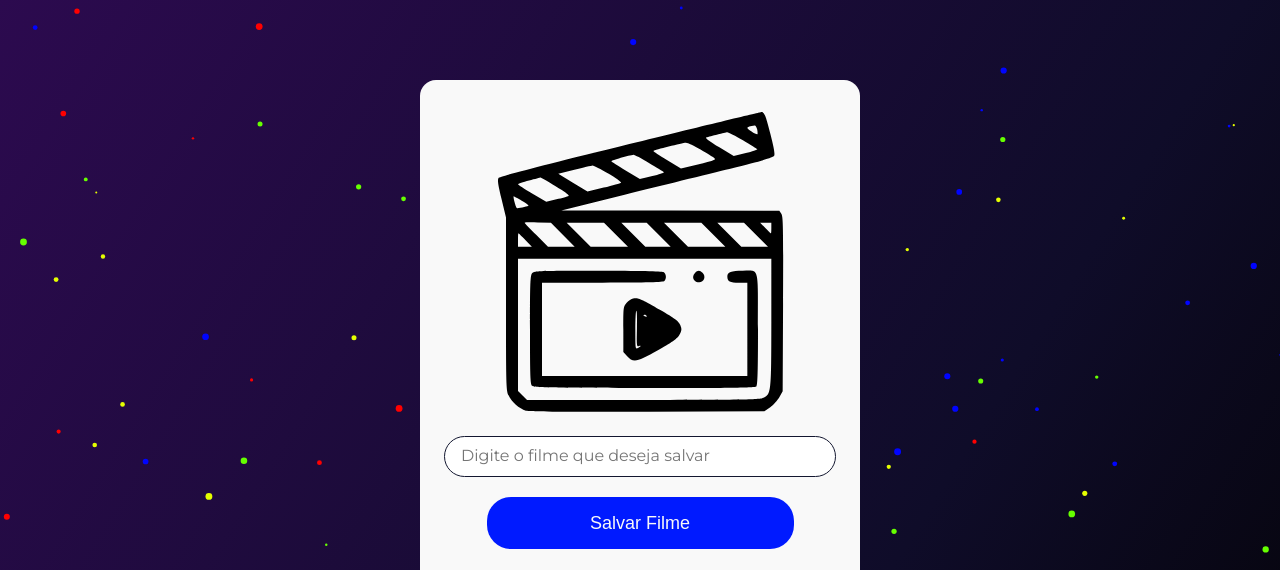
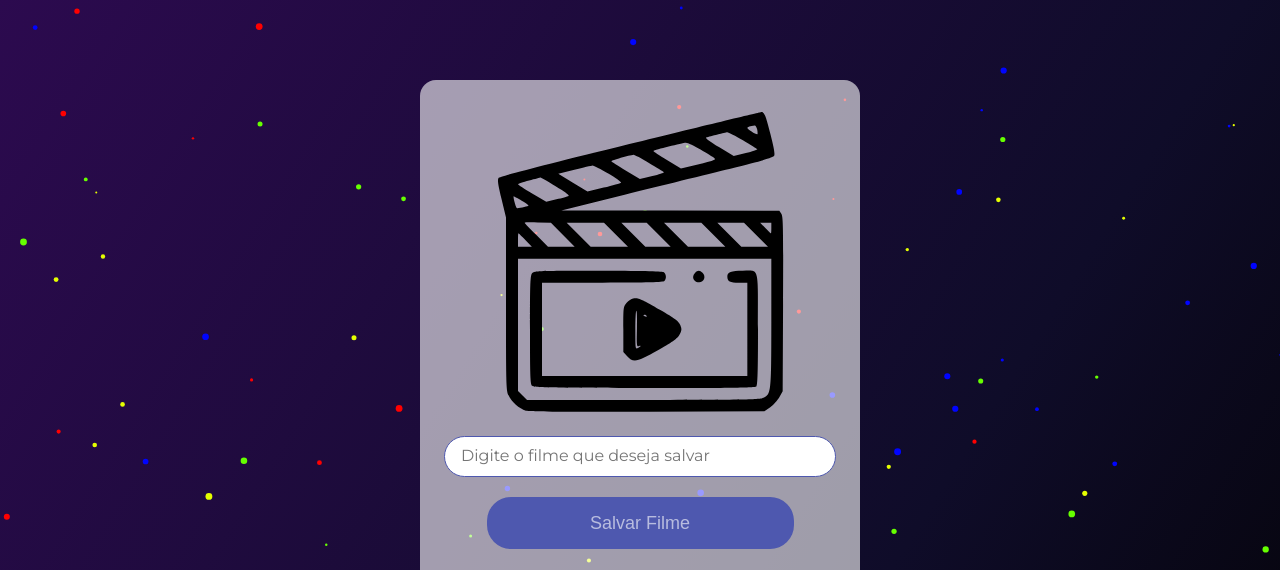
Before and after one commit to joaoramoslucas/PagSaveMovies, a plain HTML site: page index.html in a window 1280 px wide. Shown: the top 570 px of the page. Drawn offline with nearby package versions, Linux system fonts and the light colour scheme; a web font is replaced by a local one.

Commit message:
Ajuste interno

```diff
--- a/styles.css
+++ b/styles.css
@@ -5,13 +5,12 @@
 }
 
 :root {
-    --preto: #131730;
-    --neutro: #F9F9F9;
-    --cor-primaria: #001aff;
+    --preto: #4e58af;
+    --cor-primaria: #4e58af;
     --cor-secundaria: #C2373F;
     --fonte-texto: 'Numans', sans-serif;
+    --neutro: rgba(255, 255, 255, 0.6);
     --fonte-titulo: "Krona One", sans-serif;
-    --degrade-azul: linear-gradient(180deg, #000000 0%, #26327F 100%);
 }
 
 body {
```
